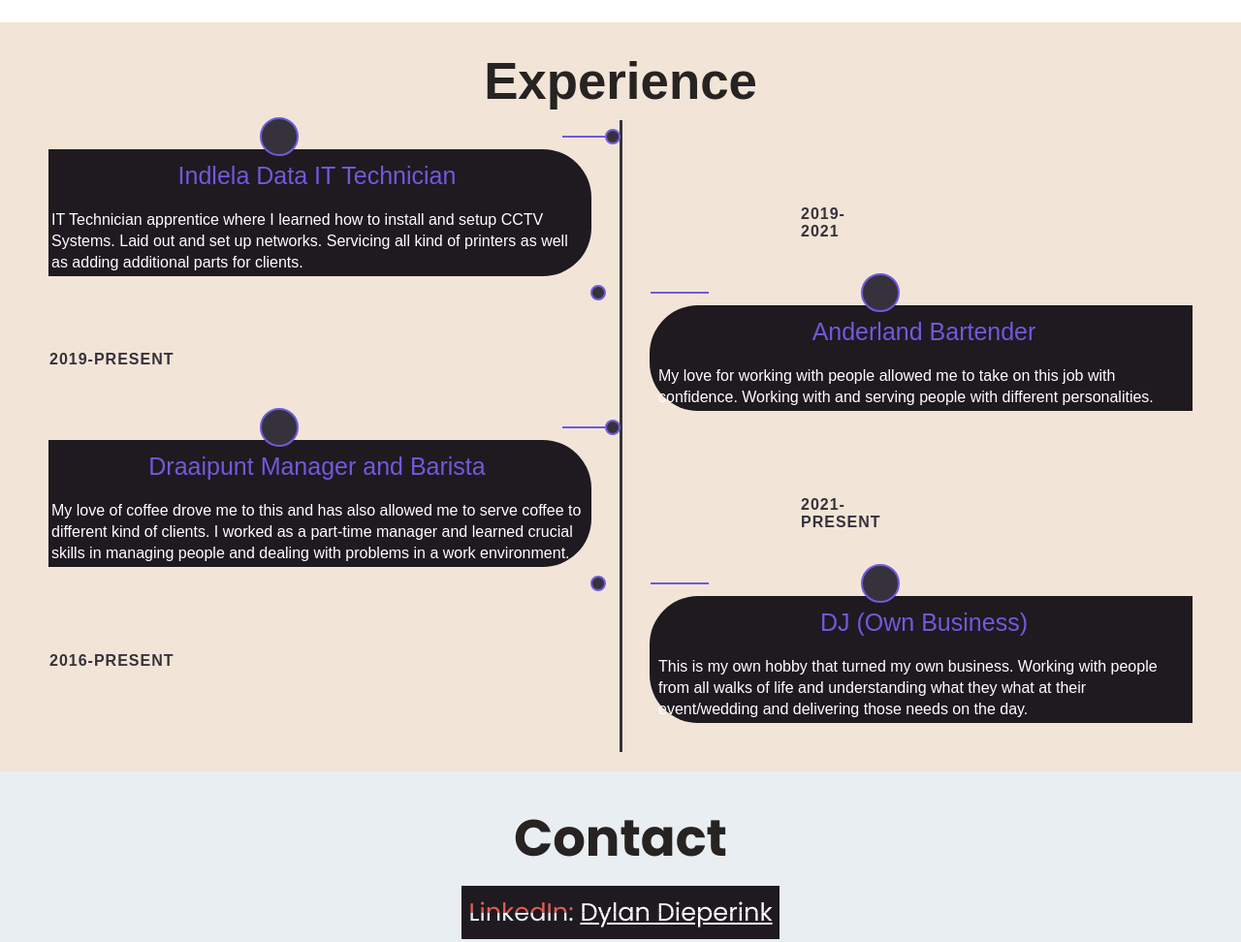
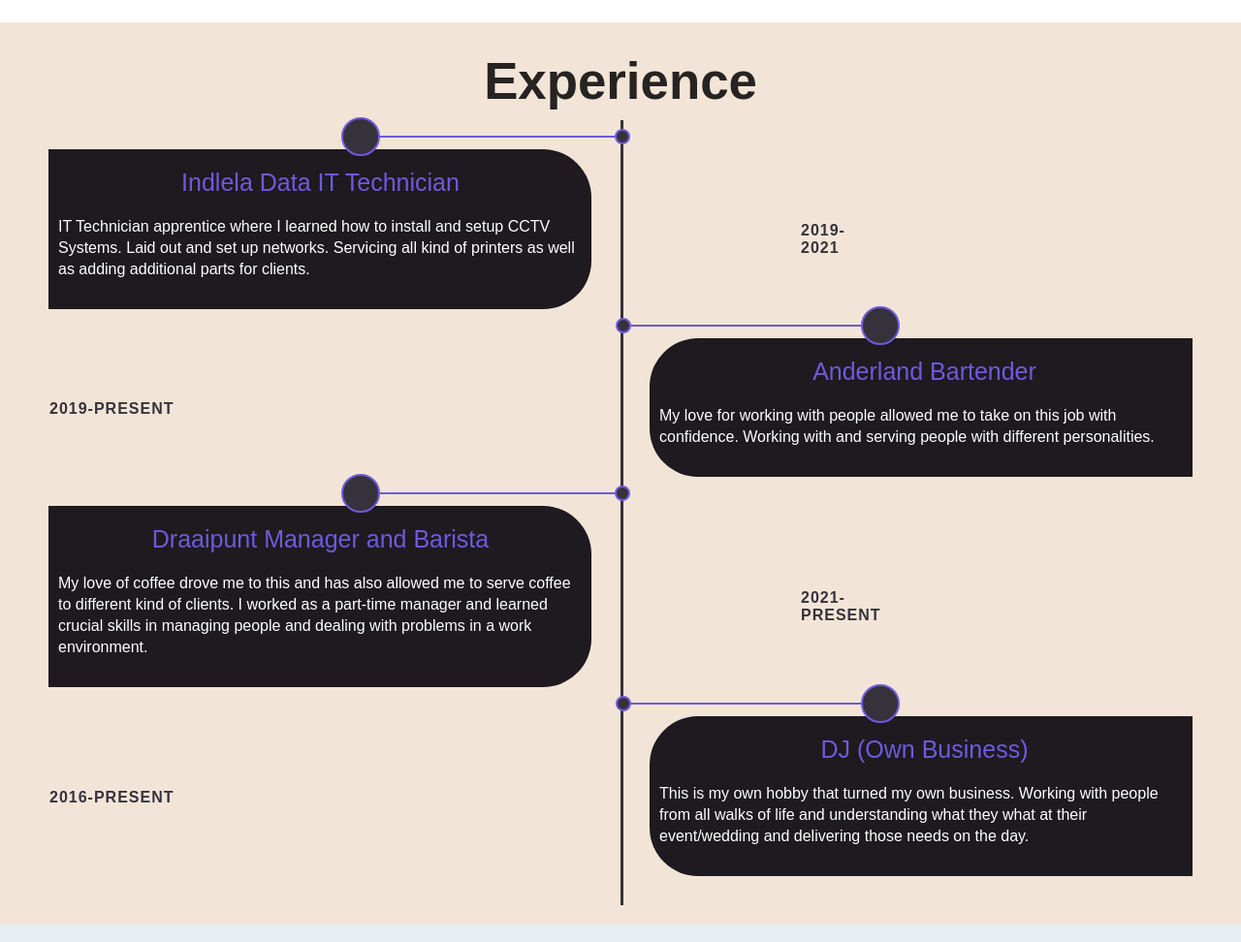
Before and after one commit to MunchyBunchy2203/DylanDieperinkCV, a plain HTML site: page index.html in a window 1280 px wide. Shown: the part 2420-3392 px from the top of the page at 97% size. Drawn offline with Linux system fonts and the light colour scheme.

Commit message:
Timeline Refining

```diff
--- a/styles.css
+++ b/styles.css
@@ -396,7 +396,7 @@
   padding: 15px 0;
 }
 
-#experience .timeline::after {
+#experience .timeline::after { /*center line*/
   content: '';
   position: absolute;
   width: 3px;
@@ -404,7 +404,6 @@
   top: 0;
   bottom: 0;
   left: 50%;
-  margin-left: -1px;
 }
 
 #experience .container {
@@ -414,44 +413,46 @@
   width: 50%;
 }
 
-#experience .container.left {
+#experience .container.left { /* text for left side */
   left: 0%;
 }
 
-#experience .container.right {
+#experience .container.right { /* text for right side */
   left: 50%;
 }
 
-#experience .container::after {
+#experience .container::after { /* small circle adn left side*/
   content: '';
   position: absolute;
   width: 16px;
   height: 16px;
   top: calc(1% - 8px);
-  right: 0px;
+  right: 0%;
+  margin-right: -10px;
   background: #36323C;
   border: 2px solid #6f5adc;
   border-radius: 16px;
   z-index: 1;
 }
 
-#experience .container.right::after {
-  left: -5%;
+#experience .container.right::after { /* small circle for right side*/
+  left: 0%;
+  margin-left: -5px;
 }
 
-#experience .container::before {
+#experience .container::before { /* line for both sides */
   content: '';
   position: absolute;
-  width: 60px;
+  width: 40%;
   height: 2px;
   top: calc(1% - 1px);
-  right: 0%;
+  left: 60%;
   background: #6f5adc;
   z-index: 1;
 }
 
-#experience .container.right::before {
-  left: 5%;
+#experience .container.right::before { /* line for right side */
+  left: 0%;
 }
 
 #experience .container .date {
@@ -475,7 +476,7 @@
   left: -95%;
 }
 
-#experience .container .icon {
+#experience .container .icon { /* big circle both sides */
   position: absolute;
   display: inline-block;
   width: 40px;
@@ -491,23 +492,23 @@
   z-index: 1;
 }
 
-#experience .container.left .icon {
-  left: 40%;
+#experience .container.left .icon { /* big circle left side */
+  right: 40%;
 }
 
-#experience .container.right .icon {
+#experience .container.right .icon { /* big circle right side */
   left: 40%;
 }
 
 #experience .container .content {
-  padding: 3px 9px 3px 3px;
+  padding: 10px 9px 30px 10px;
   background: #1e1a20;
   position:static;
   border-radius: 0 50px 50px 0;
 }
 
 #experience .container.right .content {
-  padding: 3px 3px 3px 9px;
+  padding: 10px 3px 30px 10px;
   border-radius: 50px 0 0 50px;
 }
 
@@ -525,7 +526,7 @@
   color: #fff;
 }
 
-@media (max-width: 767.98px) {
+@media (max-width: 100%) {
   .timeline::after {
     left: 90px;
   }
```
